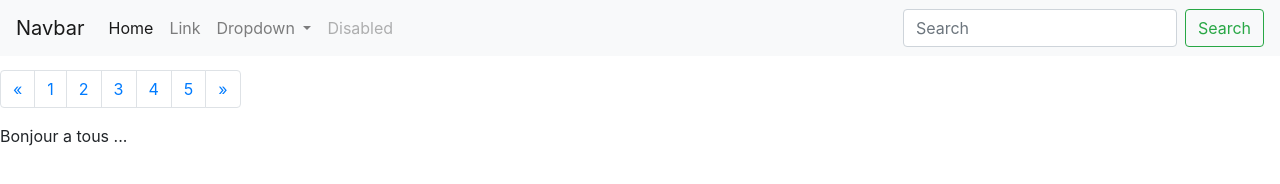
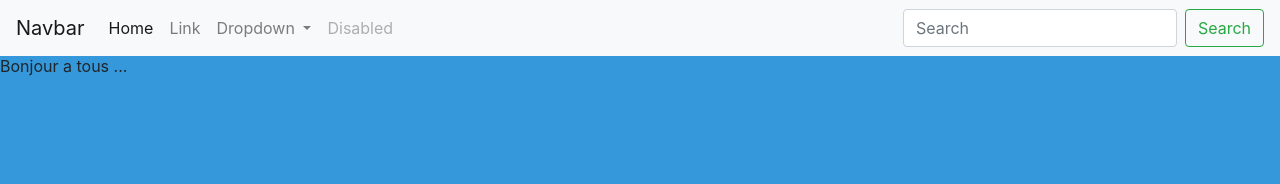
Before and after one commit to Boulabyar/projet1, a plain HTML site: page index.html in a window 1280 px wide. Drawn offline with nearby package versions, Linux system fonts and the light colour scheme.

Commit message:
Changement d'arriere plant en blue

```diff
--- a/index.html
+++ b/index.html
@@ -8,7 +8,7 @@
 <link href="css/bootstrap-4.3.1.css" rel="stylesheet" type="text/css">
 </head>
 
-<body style="padding-top: 70px" background-color:yellow>
+<body style="background-color:#3498db">
 <nav aria-label="Page navigation example">
   <!-- Add class .pagination-lg for larger blocks or .pagination-sm for smaller blocks-->
   <ul class="pagination">
```
